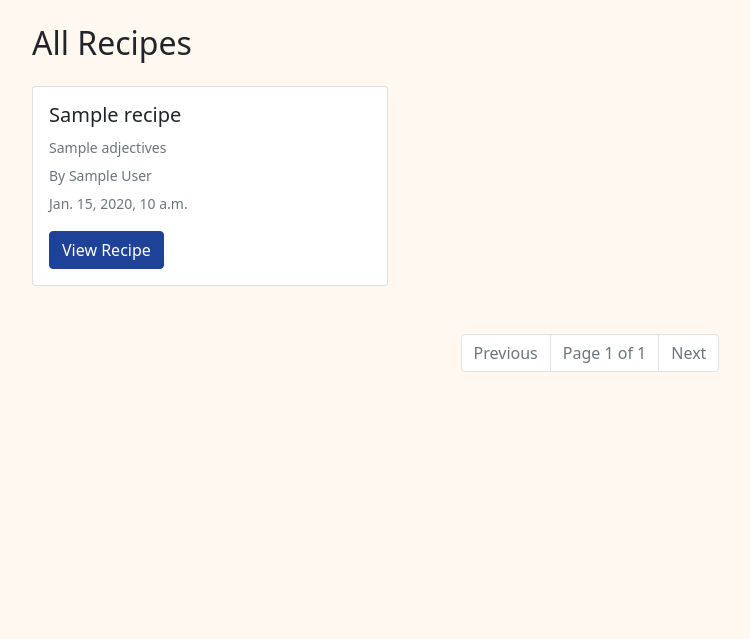
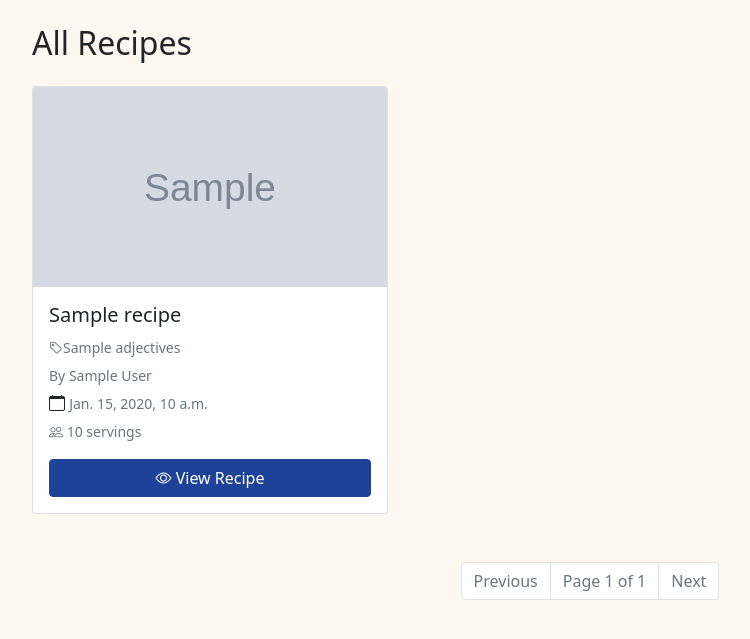
Before and after one commit to catechew/flax_6_2025, a Django app: template recipes/templates/all_recipes.html in a window 1280 px wide. Shown: the part 56-695 px from the top of the page, without its empty margins (50-800 px from the left). Run offline with Django 5.2, Linux system fonts and the light colour scheme; the template is opened without the code that fills it: most values are stand-ins (such as "Sample title", 1, 10 or a date in 2020); grey boxes marked "Sample" are stand-in pictures; some libraries are stand-ins or nearby versions.

Commit message:
Fix add image field

```diff
--- a/recipes/templates/all_recipes.html
+++ b/recipes/templates/all_recipes.html
@@ -24,26 +24,39 @@
         {% for recipe in recipes %}
           <div class="col-md-4 mb-4">
             <div class="card h-auto">
-              <div class="card-body">
+              {# Recipe image #}
+              {% if recipe.image %}
+                <img src="{{ recipe.image.url }}" class="card-img-top" alt="{{ recipe.title }}" style="height: 200px; object-fit: cover;">
+              {% else %}
+                <div class="card-img-top bg-secondary d-flex align-items-center justify-content-center" style="height: 200px;">
+                  <i class="bi bi-image" style="font-size: 3rem; color: #dee2e6;"></i>
+                </div>
+              {% endif %}
+              <div class="card-body d-flex flex-column">
                 <h5 class="card-title">{{ recipe.title }}</h5>
                 {% if recipe.adjectives %}
                   <p class="card-text mb-1">
-                    <small class="text-muted">{{ recipe.adjectives }}</small>
+                    <small class="text-muted"><i class="bi bi-tag"></i>{{ recipe.adjectives }}</small>
                   </p>
                 {% endif %}
                   <p class="card-text mb-1">
                     <small class="text-muted">
                       By {{ recipe.author.first_name }} {{ recipe.author.last_name }}
                     </small>
-                    </p>
-                    <p class="card-text mb-3">
-                      <small class="text-muted">{{ recipe.publication_date }}</small>
-                    </p>
-                    <div class="mt-auto">
-                      <a href="{% url 'recipe_detail' recipe.id %}" class="btn btn-primary">
-                      View Recipe
+                  </p>
+                  <p class="card-text mb-1"><i class="bi bi-calendar"></i>
+                    <small class="text-muted">{{ recipe.publication_date }}</small>
+                  </p>
+                  <p class="card-text mb-3">
+                    <small class="text-muted">
+                      <i class="bi bi-people"></i> {{ recipe.servings }} servings
+                    </small>
+                  </p>
+                  <div class="mt-auto">
+                    <a href="{% url 'recipe_detail' recipe.id %}" class="btn btn-primary w-100">
+                      <i class="bi bi-eye"></i> View Recipe
                     </a>
-                </div>
+                  </div>
               </div>
             </div>
           </div>
--- a/recipes/templates/update_recipe.html
+++ b/recipes/templates/update_recipe.html
@@ -7,7 +7,7 @@ Update Recipe | Recipe #{{recipe.id}}
 
 {% block content %}
 <div class="container mt-4">
-    <form method="POST">
+    <form method="POST" enctype="multipart/form-data">
         {% csrf_token %}
         {% include 'partials/bootstrap_form.html' with form=form %}
         <input class="btn btn-primary" type="submit" value="Update Recipe">
--- a/recipes/views/recipe_update_view.py
+++ b/recipes/views/recipe_update_view.py
@@ -13,7 +13,7 @@ def recipe_update(request, recipe_id):
 		raise Http404(f"Could not find recipe with primary key {recipe_id}")
 
 	if request.method == "POST":
-		form = RecipeForm(request.POST, instance=recipe)
+		form = RecipeForm(request.POST, request.FILES, instance=recipe)
 		if form.is_valid():
 			try:
 				recipe = form.save()
```
